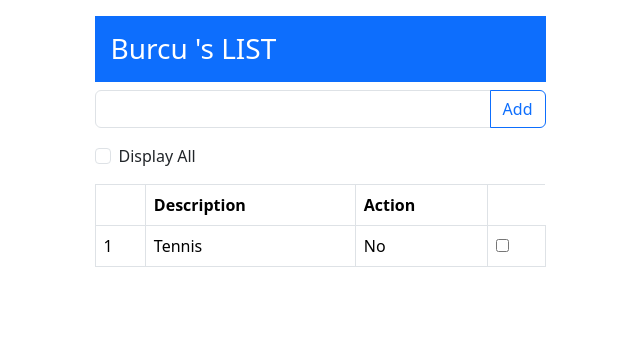
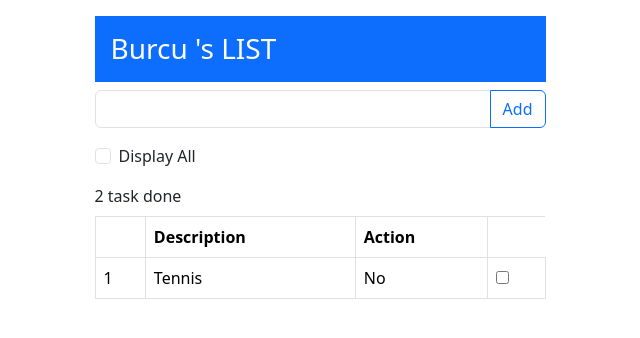
Before and after one commit to burcuyild/todoapp, an Angular app: page / in a window 1280 px wide. Shown: the top 338 px of the page, without its empty margins (320-960 px from the left). Built offline with nearby package versions, Linux system fonts and the light colour scheme.

Commit message:
ngTemplate

```diff
--- a/src/app/todo/todo.component.html
+++ b/src/app/todo/todo.component.html
@@ -16,6 +16,18 @@
                 <label for="displayAll" class="form-check-label">Display All</label>
             </div>
 <!--          {{ message }}-->
+
+          <div class="my-2">
+          {{ displayCount() }} task done
+          </div>
+
+          <div class="alert alert-warning" *ngIf="getItems().length == 0 else itemsTable">
+            There are no elements in the list
+
+          </div>
+
+          <ng-template #itemsTable>
+
             <table class="table table-bordered" *ngIf="getItems().length > 0">
               <thead>
               <tr>
@@ -32,10 +44,38 @@
                   <!--                          <div *ngIf="item.action">Yes</div>-->
                   <!--                          <div *ngIf="!item.action">No</div>-->
 
-                          <div [ngSwitch]="item.action">
-                            <div *ngSwitchCase="true">Yes</div>
-                            <div *ngSwitchDefault>No</div>
+<!--                  <div [ngSwitch]="item.action">-->
+<!--                    <div *ngSwitchCase="true">Yes</div>-->
+<!--                    <div *ngSwitchDefault>No</div>-->
+<!--                  </div>-->
+
+<!--                  <div *ngIf="item.action; else noTemplate">-->
+<!--                    Yes-->
+<!--                  </div>-->
+
+<!--                  <ng-template #noTemplate>-->
+<!--                    No-->
+<!--                  </ng-template>-->
+
+<!--                  <div *ngIf="item.action; then noTemplate">-->
+<!--                    Yes-->
+<!--                  </div>-->
+
+<!--                  <ng-template #noTemplate>-->
+<!--                    No-->
+<!--                  </ng-template>-->
+
+                  <div *ngIf="item.action; then yesTemplate else noTemplate">
+                    Yes
                   </div>
+
+                  <ng-template #noTemplate>
+                    No
+                  </ng-template>
+
+                  <ng-template #yesTemplate>
+                    Yes
+                  </ng-template>
 
                 </td>
                 <td>
@@ -44,11 +84,7 @@
               </tr>
               </tbody>
             </table>
-
-          <div class="alert alert-warning" *ngIf="getItems().length == 0">
-            There are no elements in the list
-
-          </div>
+          </ng-template>
 <!--          <ul>-->
 <!--            <li *ngFor="let item of items">-->
 <!--            {{ item }}-->
--- a/src/app/todo/todo.component.ts
+++ b/src/app/todo/todo.component.ts
@@ -54,5 +54,9 @@ export class TodoComponent {
     }
   }
 
+  displayCount(){
+    return this.model.items.filter(i=>i.action).length;
+  }
+
 
 }
```
Lines whose indentation alone changed are shown as unchanged.
